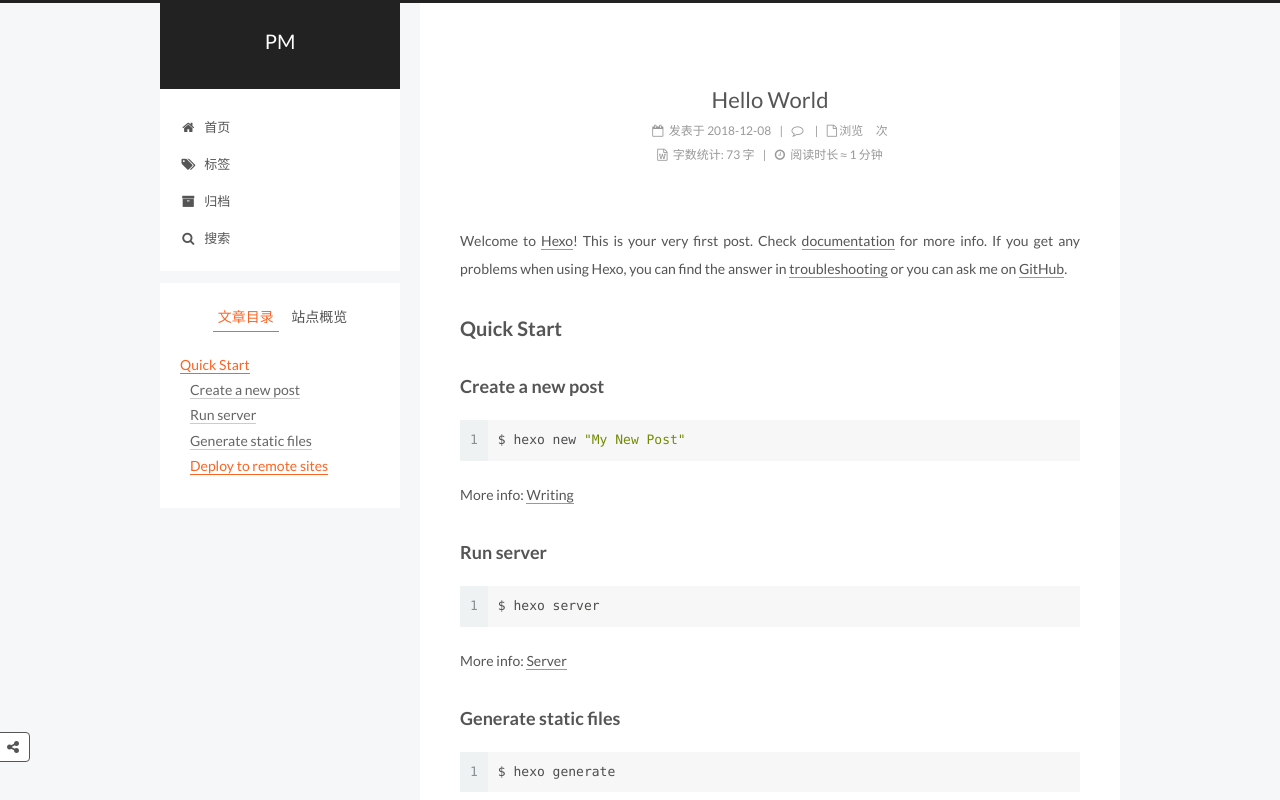
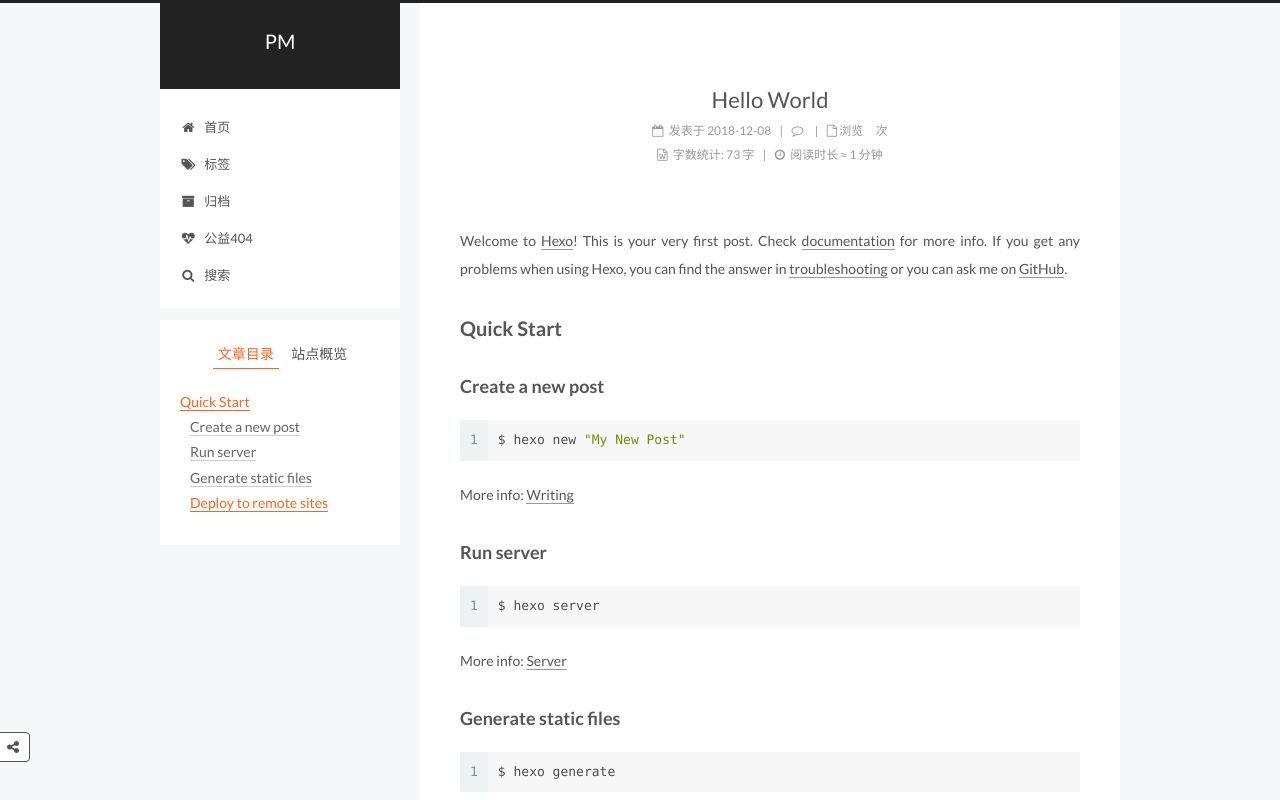
Before and after one commit to soon-will/soon-will.github.io, a plain HTML site: page 2018/12/08/hello-world/index.html in a window 1280 px wide. Shown: the top 800 px of the page. Drawn offline with Linux system fonts and the light colour scheme; some packages are replaced by stand-ins of ours; a script that the page names is missing.

Commit message:
Site updated: 2018-12-10 10:03:33

```diff
--- a/2018/12/08/hello-world/index.html
+++ b/2018/12/08/hello-world/index.html
@@ -241,6 +241,16 @@
               <i class="menu-item-icon fa fa-fw fa-archive"></i> <br>
 
             归档
+          </a>
+        </li>
+
+
+        <li class="menu-item menu-item-commonweal">
+          <a href="/404/" rel="section">
+
+              <i class="menu-item-icon fa fa-fw fa-heartbeat"></i> <br>
+
+            公益404
           </a>
         </li>
 
--- /dev/null
+++ b/404.html
@@ -0,0 +1,11 @@
+<!DOCTYPE html>
+<html>
+<head><meta name="generator" content="Hexo 3.8.0">
+    <!-- 浏览器标签图标，此处需要在myblog/themes/next/source/images中加入favicon.jpg图片 -->
+    <link rel="shortcut icon" href="/images/favicon.jpg">
+</head>
+<body>
+  <!-- 以下" https://www.qcmoke.site/ "改成自己的主页地址 -->
+<script type="text/javascript" src="//qzonestyle.gtimg.cn/qzone/hybrid/app/404/search_children.js" charset="utf-8" homepageurl="https://soon-will.github.io" homepagename="回到我的主页"></script>
+</body>
+</html>
```
Also changed, not shown: 2018/12/09/产品经理十问/index.html (+10 -0 lines), archives/2018/12/index.html (+10 -0 lines), archives/2018/index.html (+10 -0 lines), archives/index.html (+10 -0 lines), index.html (+10 -0 lines), tags/index.html (+10 -0 lines), tags/产品经理/index.html (+10 -0 lines), images/favicon.jpg (added).
